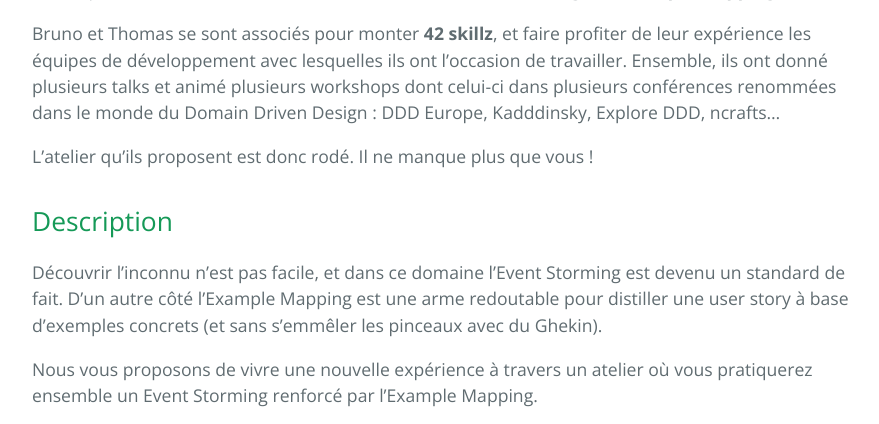
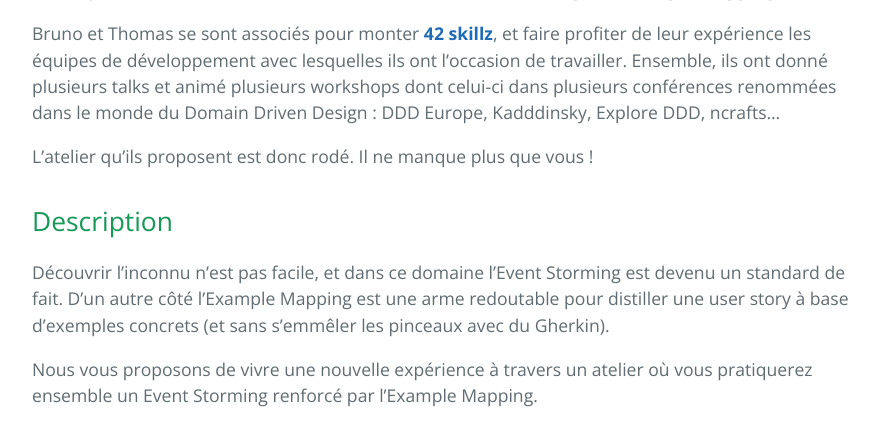
Before and after one commit to rehia/events, a Jekyll site: the page built from _posts/2019-04-28-event-storming-example-mapping.md, in a window 1280 px wide and 900 px high, scrolled down 1017 px. Shown: the top 424 px of the window, without its empty margins (192-1071 px from the left). Built offline with Jekyll 4.4.1, drawn with Linux system fonts in a browser that asks for light colours.

Commit message:
fix: fix Gerkhin typo 😉

```diff
--- a/_posts/2019-04-28-event-storming-example-mapping.md
+++ b/_posts/2019-04-28-event-storming-example-mapping.md
@@ -16,13 +16,13 @@ excerpt_separator: <!--more-->
 
 Je suis très heureux de profiter de la présence à Montpellier de Bruno et Thomas pour organiser cet atelier pour découvrir ou redécouvrir les ateliers d'**Event Storming** et d'**Example Mapping**.
 
-Bruno et Thomas se sont associés pour monter **42 skillz**, et faire profiter de leur expérience les équipes de développement avec lesquelles ils ont l'occasion de travailler. Ensemble, ils ont donné plusieurs talks et animé plusieurs workshops dont celui-ci dans plusieurs conférences renommées dans le monde du Domain Driven Design : DDD Europe, Kadddinsky, Explore DDD, ncrafts...
+Bruno et Thomas se sont associés pour monter **[42 skillz](http://www.42skillz.com/)**, et faire profiter de leur expérience les équipes de développement avec lesquelles ils ont l'occasion de travailler. Ensemble, ils ont donné plusieurs talks et animé plusieurs workshops dont celui-ci dans plusieurs conférences renommées dans le monde du Domain Driven Design : DDD Europe, Kadddinsky, Explore DDD, ncrafts...
 
 L'atelier qu'ils proposent est donc rodé. Il ne manque plus que vous !
 
 ## Description
 
-Découvrir l’inconnu n’est pas facile, et dans ce domaine l’Event Storming est devenu un standard de fait. D’un autre côté l’Example Mapping est une arme redoutable pour distiller une user story à base d’exemples concrets (et sans s’emmêler les pinceaux avec du Ghekin).
+Découvrir l’inconnu n’est pas facile, et dans ce domaine l’Event Storming est devenu un standard de fait. D’un autre côté l’Example Mapping est une arme redoutable pour distiller une user story à base d’exemples concrets (et sans s’emmêler les pinceaux avec du Gherkin).
 
 Nous vous proposons de vivre une nouvelle expérience à travers un atelier où vous pratiquerez ensemble un Event Storming renforcé par l’Example Mapping.
 
```
